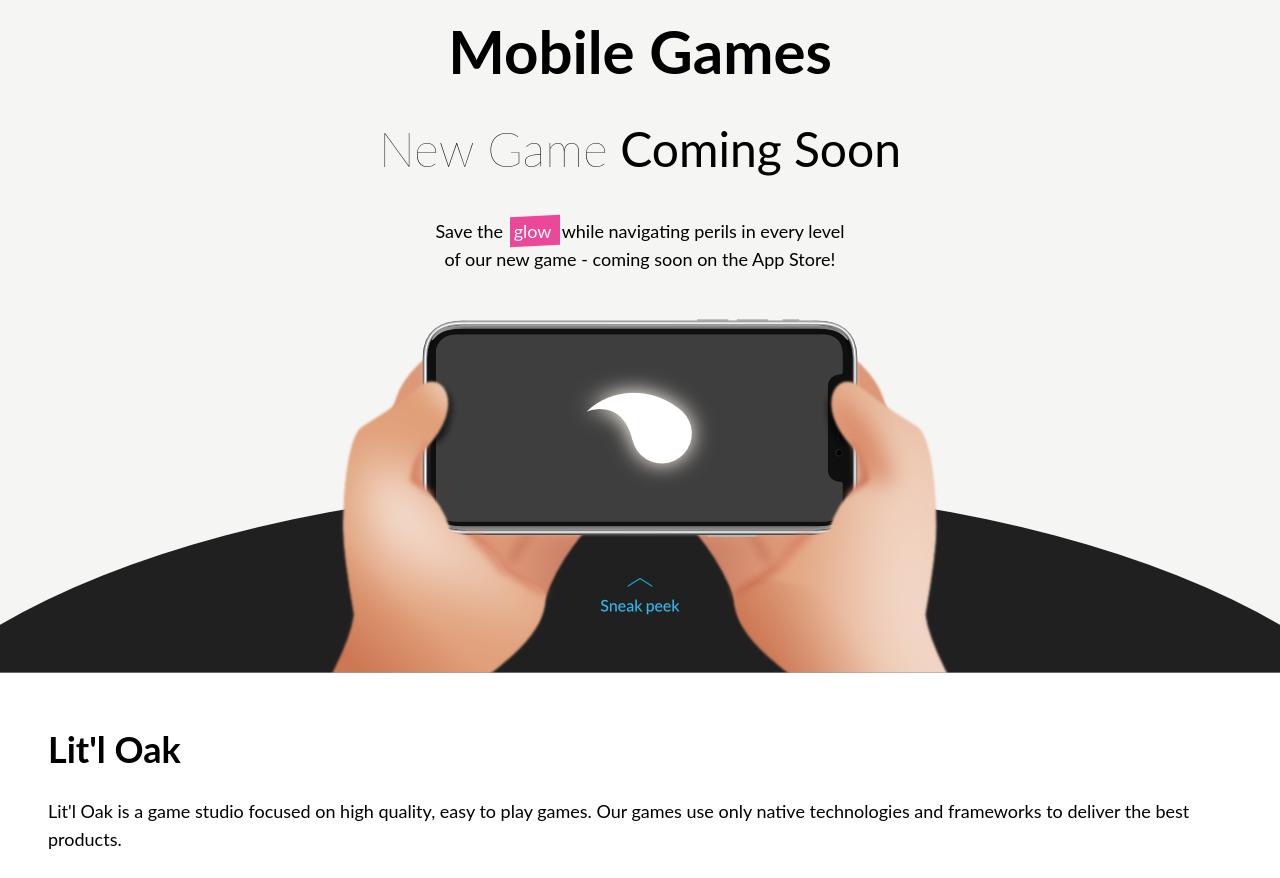
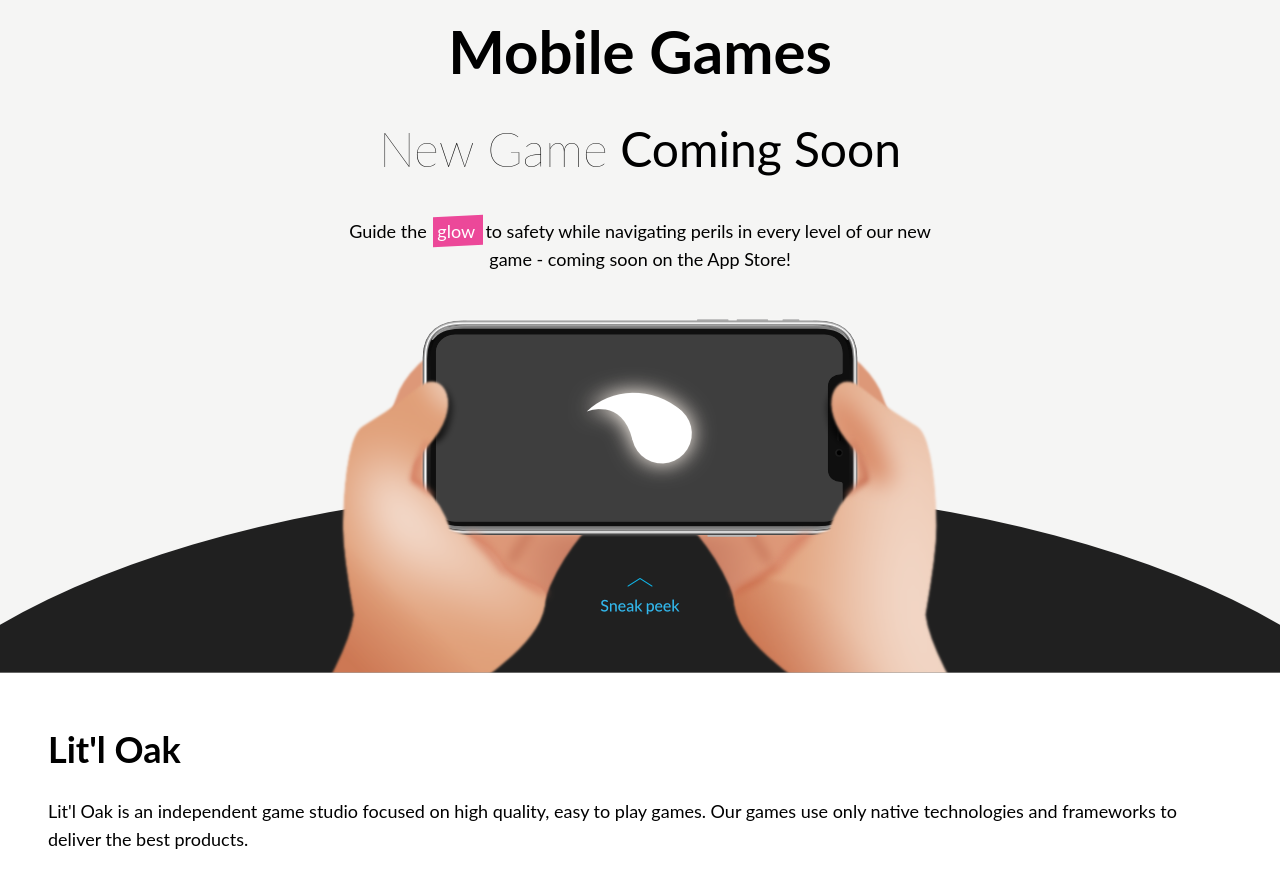
Before and after one commit to litloak/litloak.com, a website: page index.html in a window 1280 px wide. Shown: the part 73-951 px from the top of the page. Drawn offline with Linux system fonts and the light colour scheme.

Commit message:
Small text change

```diff
--- a/index.html
+++ b/index.html
@@ -42,14 +42,13 @@
   <section class="text-center space-y-11 dark:text-white">
     <h1 class="text-3xl sm:text-4xl lg:text-5xl xl:text-6xl font-bold">Mobile Games</h1>
     <h2 class="text-2xl sm:text-3xl lg:text-4xl xl:text-5xl"><span class="font-thin">New Game</span> Coming Soon</h2>
-    <p class="text-lg px-4">
-      Save the
+    <p class="max-w-screen-sm m-auto text-lg px-4">
+      Guide the
       <span class="relative mx-1.5">
         <span class="block absolute -inset-1 -skew-y-3 bg-pink-500" aria-hidden="true"></span>
         <span class="relative text-white">glow</span>
       </span>
-      while navigating perils in every level<br>
-      of our new game - coming soon on the App Store!
+      to safety while navigating perils in every level of our new game - coming soon on the App Store!
     </p>
     <div class="m-auto bg-no-repeat bg-[length:auto_220px] h-[155px] sm:bg-auto sm:h-[260px] lg:h-[356px] bg-top bg-[url('/dist/img/Hero/Hero-1420w.png')]"></div>
   </section>
@@ -58,7 +57,7 @@
   <article class="py-14 bg-white dark:bg-black dark:text-neutral-300">
     <div class="max-w-screen-xl m-auto text-lg space-y-7 px-4 lg:px-12">
       <h3 class="text-2xl lg:text-4xl font-bold dark:text-neutral-200">Lit'l Oak</h3>
-      <p>Lit'l Oak is a game studio focused on high quality, easy to play games. Our games use only native technologies and frameworks to deliver the best products.</p>
+      <p>Lit'l Oak is an independent game studio focused on high quality, easy to play games. Our games use only native technologies and frameworks to deliver the best products.</p>
       <p>We believe that everyone should enjoy playing a relaxing, yet challenging game at any time on their iPhone or iPad. Our games are for anyone that wants to break away from the daily routine and jump on their device for a quick game, or invite a friend to play together.</p>
     </div>
   </article>
```
Also changed, not shown: dist/output.css.
